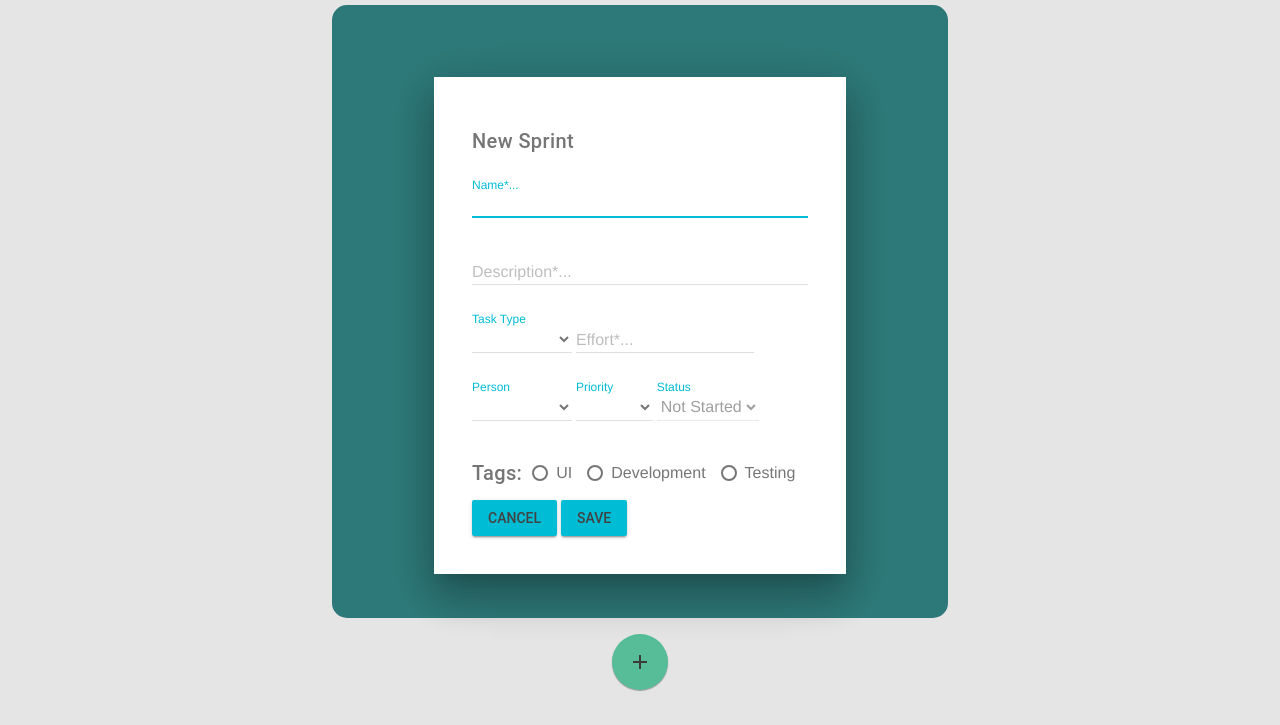
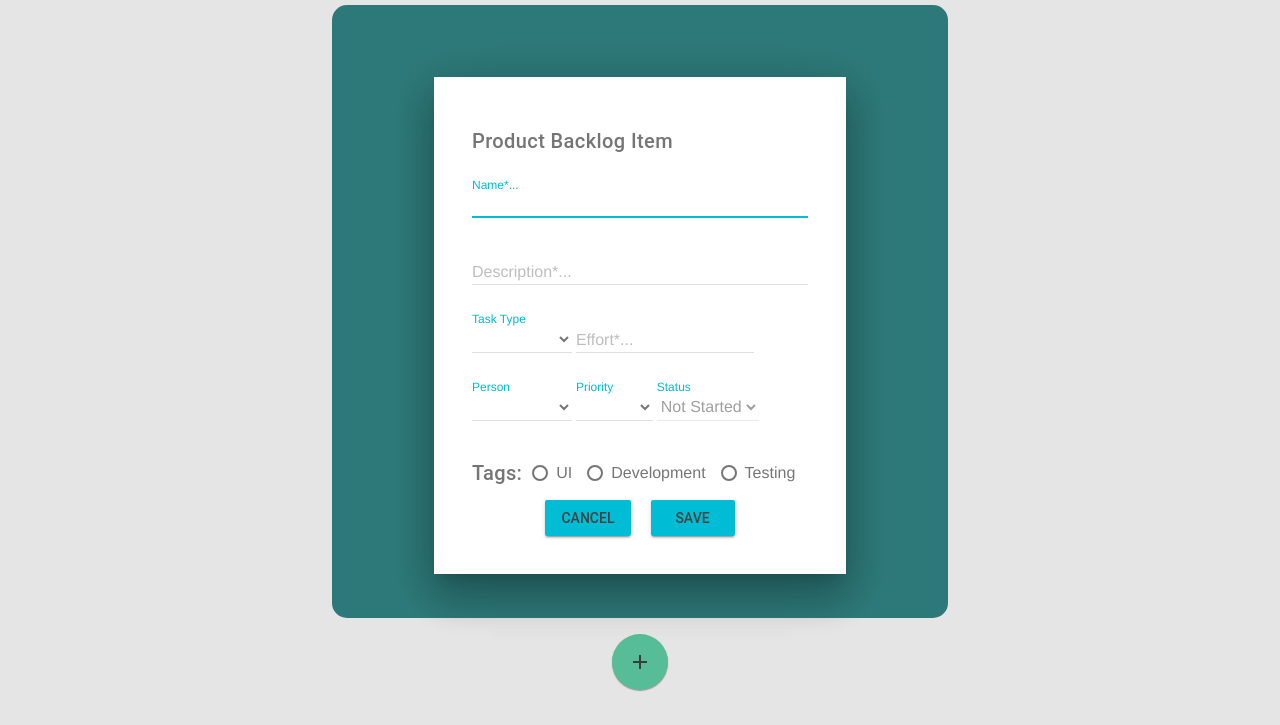
Before and after one commit to XUBOI2806/Scrum-Website, a website: page Projects/HTML/product_backlog.html in a window 1280 px wide. Both pictures are taken after a click on the button "add". Shown: the part 75-800 px from the top of the page. Drawn offline with nearby package versions, Linux system fonts and the light colour scheme.

Commit message:
Button and validation styling

```diff
--- a/Projects/CSS/style.css
+++ b/Projects/CSS/style.css
@@ -109,6 +109,18 @@ div.mdl-textfield.mdl-js-textfield.is-upgraded{
     width: auto;
 }
 
+div.dialog-buttons{
+    display: flex;
+    flex: auto;
+    justify-content: center;
+}
+
+div.dialog-buttons button.mdl-button{
+    margin-left: 10px;
+    margin-right: 10px;
+    min-width: 84px;
+}
+
 /*styling of tag checkboxes*/
 div#tag-radios{
     display: flex;
--- a/Projects/HTML/product_backlog.html
+++ b/Projects/HTML/product_backlog.html
@@ -78,12 +78,12 @@
                 <dialog class="mdl-dialog">
                     <div class="mdl-dialog__content">
                         <div class="dialog-line mdl-textfield">
-                            <label class="mdl-typography--title">New Sprint</label>
+                            <label class="mdl-typography--title">Product Backlog Item</label>
                         </div>
                         <!-- Name input -->
                         <div class="dialog-line mdl-textfield mdl-js-textfield mdl-textfield--floating-label">
-                            <input class="mdl-textfield__input" type="text" id="sprintName">
-                            <label class="mdl-textfield__label" for="sprintName">Name*...</label>
+                            <input class="mdl-textfield__input" type="text" id="pbiName">
+                            <label class="mdl-textfield__label" for="pbiName">Name*...</label>
                             <span id="sprintNameError" class="mdl-textfield__error">Name required</span>
                         </div>
                         <!-- Description input -->
@@ -162,7 +162,7 @@
                         </div>
                         <div>
                             <!-- Buttons to cancel or save -->
-                            <div>
+                            <div class="dialog-buttons">
                                 <button type="button" class="mdl-button mdl-js-button mdl-button--raised mdl-button--colored" onclick="closeDialog()">Cancel</button>
                                 <button type="button" class="mdl-button mdl-js-button mdl-button--raised mdl-button--colored" id="saveTask">Save</button>
                             </div>
```
Also changed, not shown: Projects/HTML/sprints.html (+7 -5 lines), Projects/HTML/team.html (+1 -1 lines).
